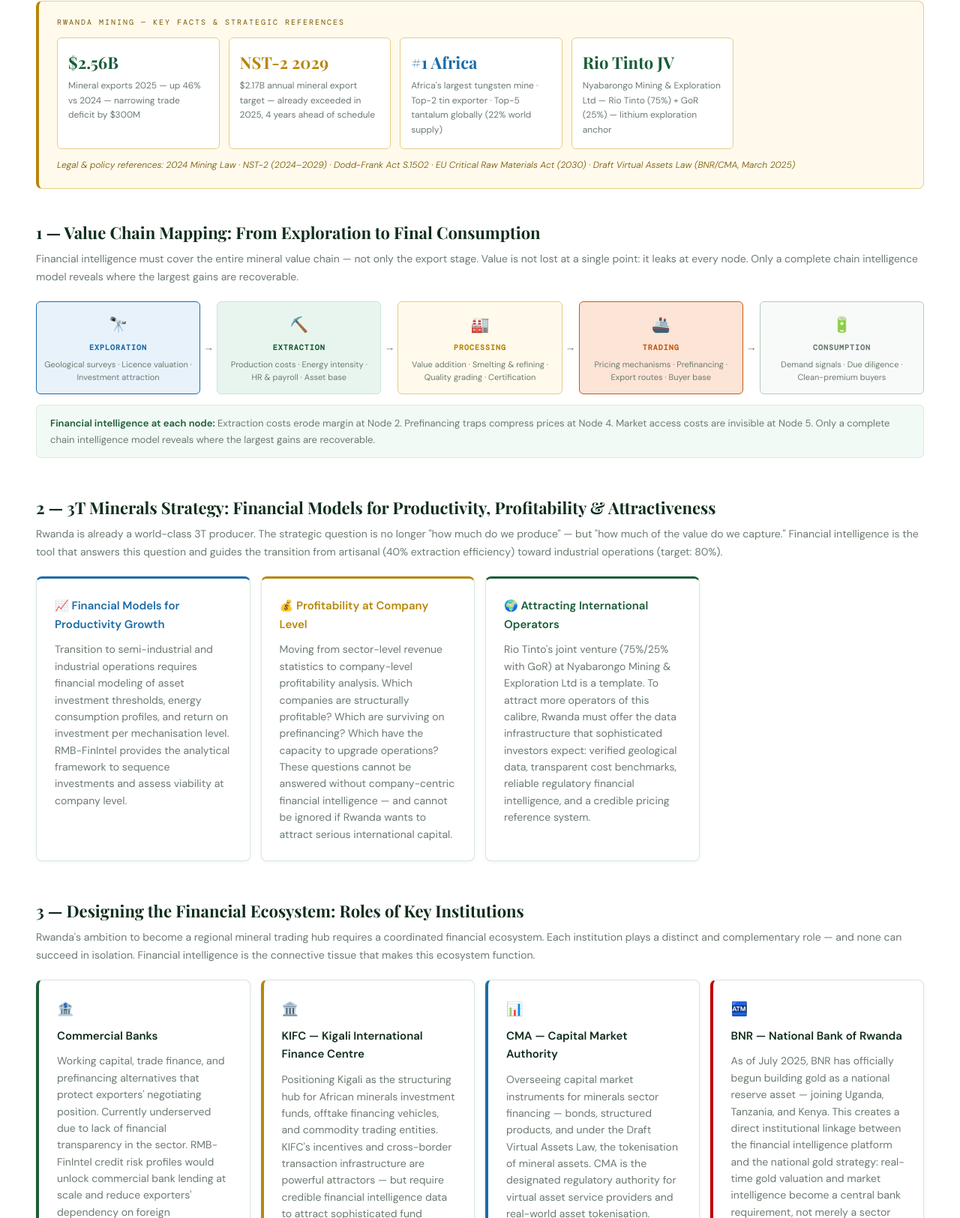
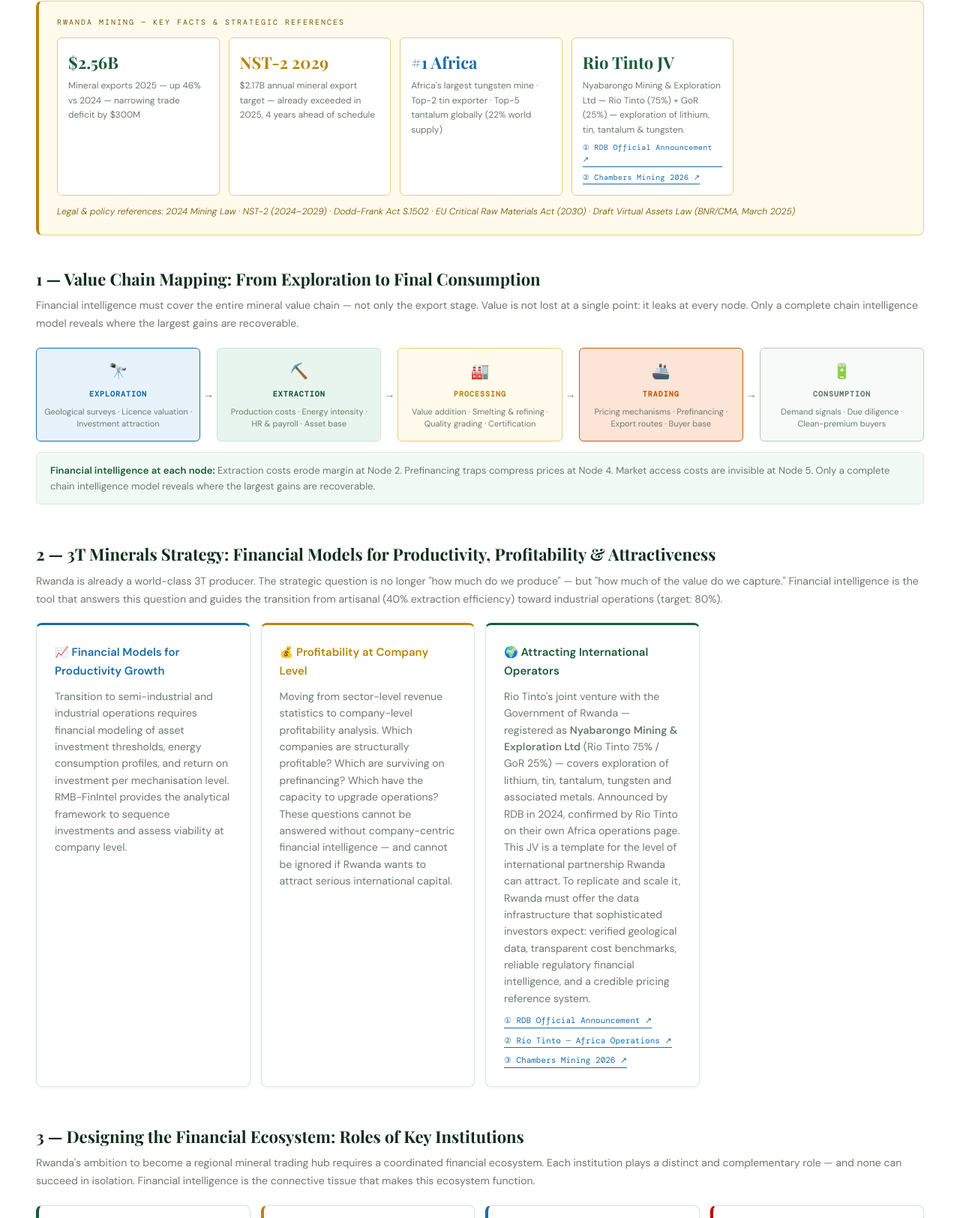
Before and after one commit to JeanJacques-Mutabaruka/rmb-finintel-2026-x7k4, a plain HTML site: page index.html in a window 1280 px wide. Shown: the part 8649-10274 px from the top of the page at 75% size. Drawn offline with nearby package versions, Linux system fonts and the light colour scheme.

Commit message:
Add files via upload

```diff
--- a/index.html
+++ b/index.html
@@ -483,7 +483,13 @@
       </div>
       <div style="background:#FFFFFF;border:1px solid #E8CC80;border-radius:6px;padding:14px">
         <div style="font-size:22px;font-weight:700;color:var(--g-deep);font-family:var(--font-d)">Rio Tinto JV</div>
-        <div style="font-size:12px;color:var(--text-muted);margin-top:3px">Nyabarongo Mining &amp; Exploration Ltd — Rio Tinto (75%) + GoR (25%) — lithium exploration anchor</div>
+        <div style="font-size:12px;color:var(--text-muted);margin-top:3px">
+          Nyabarongo Mining &amp; Exploration Ltd — Rio Tinto (75%) + GoR (25%) — exploration of lithium, tin, tantalum &amp; tungsten.
+          <div style="margin-top:5px;display:flex;flex-wrap:wrap;gap:6px">
+            <a href="https://rdb.rw/the-rwanda-development-board-announces-strategic-joint-venture-with-rio-tinto-for-mineral-exploration/" target="_blank" rel="noopener" style="font-size:10px;color:var(--blue);text-decoration:none;font-family:var(--font-m);letter-spacing:0.3px;border-bottom:1px solid var(--blue)">① RDB Official Announcement ↗</a>
+            <a href="https://practiceguides.chambers.com/practice-guides/mining-2026/rwanda" target="_blank" rel="noopener" style="font-size:10px;color:var(--blue);text-decoration:none;font-family:var(--font-m);letter-spacing:0.3px;border-bottom:1px solid var(--blue)">② Chambers Mining 2026 ↗</a>
+          </div>
+        </div>
       </div>
     </div>
     <div style="font-size:12px;color:#7A5800;font-style:italic">Legal &amp; policy references: 2024 Mining Law · NST-2 (2024–2029) · Dodd-Frank Act S.1502 · EU Critical Raw Materials Act (2030) · Draft Virtual Assets Law (BNR/CMA, March 2025)</div>
@@ -544,7 +550,14 @@
       </div>
       <div class="card" style="border-top:3px solid var(--g-deep)">
         <div class="card-title" style="color:var(--g-deep)">🌍 Attracting International Operators</div>
-        <div class="card-body">Rio Tinto's joint venture (75%/25% with GoR) at Nyabarongo Mining &amp; Exploration Ltd is a template. To attract more operators of this calibre, Rwanda must offer the data infrastructure that sophisticated investors expect: verified geological data, transparent cost benchmarks, reliable regulatory financial intelligence, and a credible pricing reference system.</div>
+        <div class="card-body">
+          Rio Tinto's joint venture with the Government of Rwanda — registered as <strong>Nyabarongo Mining &amp; Exploration Ltd</strong> (Rio Tinto 75% / GoR 25%) — covers exploration of lithium, tin, tantalum, tungsten and associated metals. Announced by RDB in 2024, confirmed by Rio Tinto on their own Africa operations page. This JV is a template for the level of international partnership Rwanda can attract. To replicate and scale it, Rwanda must offer the data infrastructure that sophisticated investors expect: verified geological data, transparent cost benchmarks, reliable regulatory financial intelligence, and a credible pricing reference system.
+          <div style="margin-top:10px;display:flex;flex-wrap:wrap;gap:8px">
+            <a href="https://rdb.rw/the-rwanda-development-board-announces-strategic-joint-venture-with-rio-tinto-for-mineral-exploration/" target="_blank" rel="noopener" style="font-size:11px;color:var(--blue);text-decoration:none;font-family:var(--font-m);border-bottom:1px solid var(--blue)">① RDB Official Announcement ↗</a>
+            <a href="https://www.riotinto.com/en/operations/africa" target="_blank" rel="noopener" style="font-size:11px;color:var(--blue);text-decoration:none;font-family:var(--font-m);border-bottom:1px solid var(--blue)">② Rio Tinto — Africa Operations ↗</a>
+            <a href="https://practiceguides.chambers.com/practice-guides/mining-2026/rwanda" target="_blank" rel="noopener" style="font-size:11px;color:var(--blue);text-decoration:none;font-family:var(--font-m);border-bottom:1px solid var(--blue)">③ Chambers Mining 2026 ↗</a>
+          </div>
+        </div>
       </div>
     </div>
   </div>
```
Also changed, not shown: tokenisation.html (+7 -1 lines).
